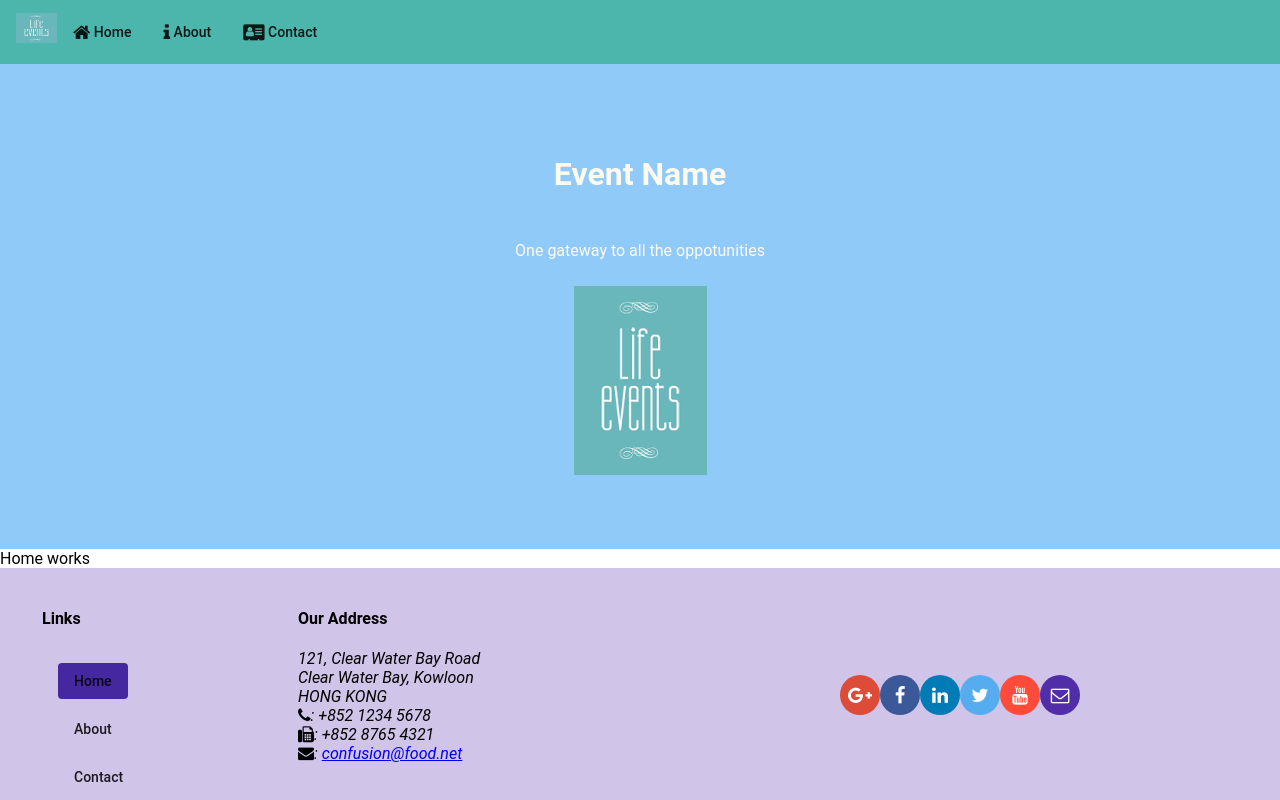
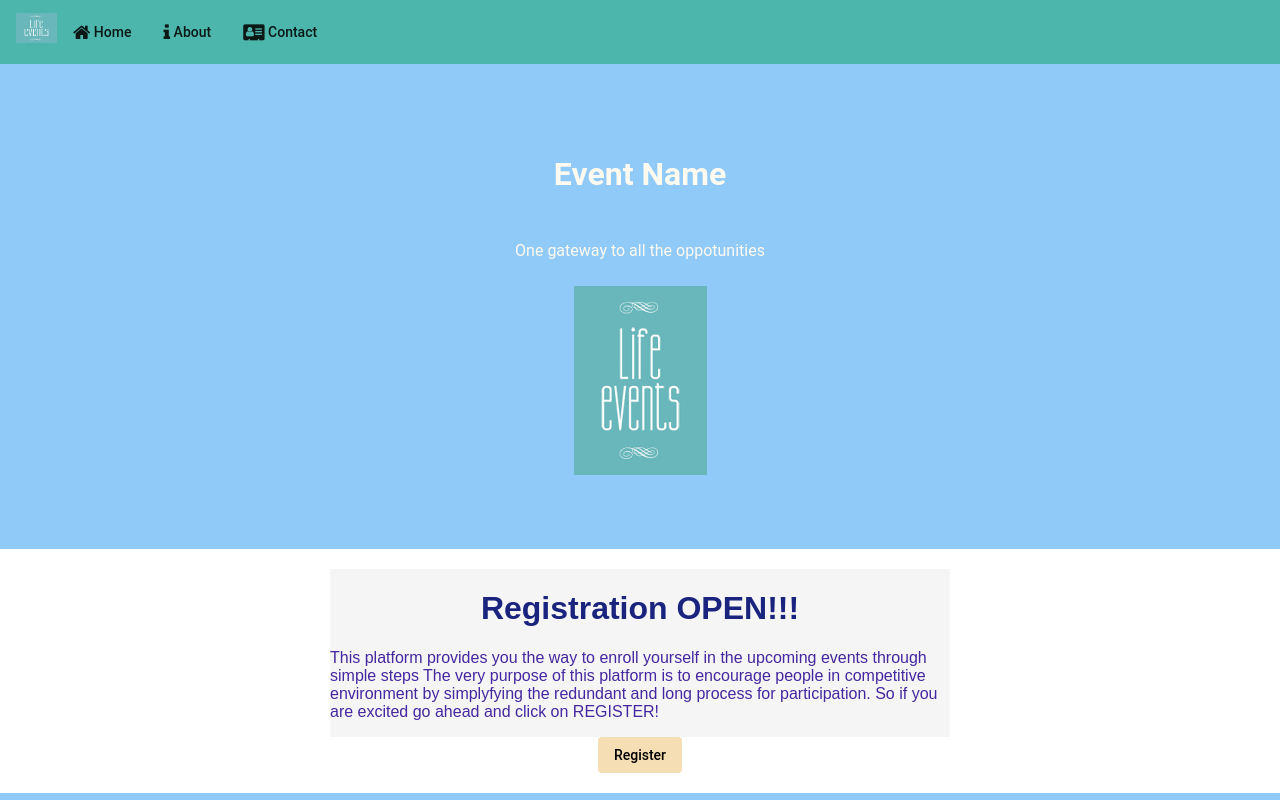
Before and after one commit to akhilesh0807/LifeEvent, an Angular app: page /home in a window 1280 px wide. Shown: the top 800 px of the page. Built offline with nearby package versions, Linux system fonts and the light colour scheme.

Commit message:
Home body updated

```diff
--- a/src/app/footer/footer.component.html
+++ b/src/app/footer/footer.component.html
@@ -17,7 +17,7 @@
       </div>
       <div fxFlex="55">
         <h4>Our Address</h4>
-        <address style="text-size: 80%">
+        <address style="text-size-adjust: 80%">
           121, Clear Water Bay Road<br> Clear Water Bay, Kowloon<br> HONG KONG<br>
           <i class="fa fa-phone"></i>: +852 1234 5678<br>
           <i class="fa fa-fax"></i>: +852 8765 4321<br>
--- a/src/app/footer/footer.component.scss
+++ b/src/app/footer/footer.component.scss
@@ -2,7 +2,7 @@ $lt-gray: #ddd;
 $background-dark: #512DA8;
 $background-light: #9575CD;
 $background-pale: #D1C4E9;
-$background-moredark: #4527A0;
+$background-moredark: #4db6ac;
 
 .active {
     background: $background-moredark;
@@ -14,7 +14,7 @@ $background-moredark: #4527A0;
 }
 
 .footer{
-    background-color: $background-pale;
+    background-color: #90caf9;
     @include zero-margin(20px, 0px);
 }
 
--- a/src/app/header/header.component.scss
+++ b/src/app/header/header.component.scss
@@ -17,5 +17,5 @@ $background-moredark:  #4db6ac;
     @include zero-margin(70px,30px);
     background: $background-light ;
     color:floralwhite;
-    min-height: 80px;
+    min-height: 50%;
 }
--- a/src/app/home/home.component.html
+++ b/src/app/home/home.component.html
@@ -1,3 +1,24 @@
-<div fxFlex >
-  Home works
+<div fxFlex class= "container home"
+fxLayout="column" fxLayoutAlign="space-evenly center" >
+
+<!--
+  <div mat-card style="background-color: white;" >
+    <h1 style="color: #1a237e;">Registration OPEN!!!</h1>
+  </div> -->
+
+  <div fxFlex class="detail" >
+    <h1 style="color: #1a237e;" fxLayoutAlign="space-evenly center">Registration OPEN!!!</h1>
+   <p>
+    This platform provides you the way to enroll yourself in the upcoming events through simple steps
+    The very purpose of this platform is to encourage people in competitive environment by simplyfying
+    the redundant and long process for participation. So if you are excited go ahead and click on REGISTER!
+   </p>
+  </div>
+
+  <div mat-card >
+    <a mat-button style="background-color: wheat ;">
+      Register
+    </a>
+  </div>
+
 </div>
--- a/src/app/home/home.component.scss
+++ b/src/app/home/home.component.scss
@@ -0,0 +1,11 @@
+.home{
+    background-color: white;
+    font-family: sans-serif;
+    width: 50%;
+}
+
+.detail{
+    color: #4527a0;
+    width: 50%;
+    background-color: whitesmoke;
+}
```
